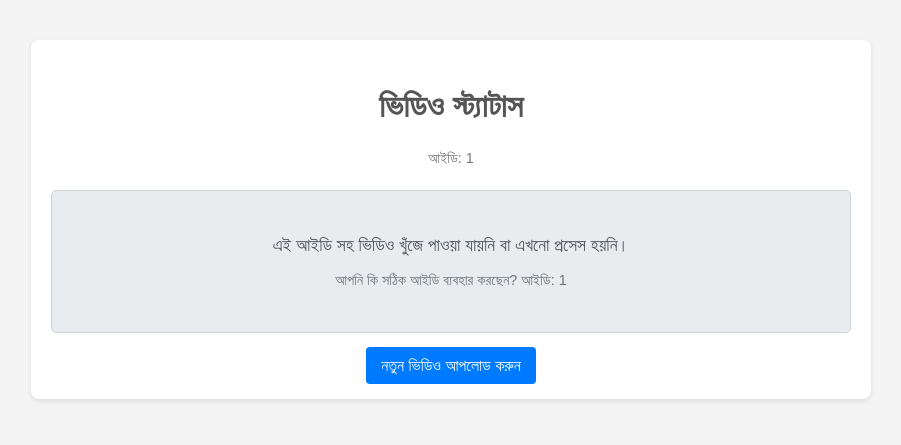
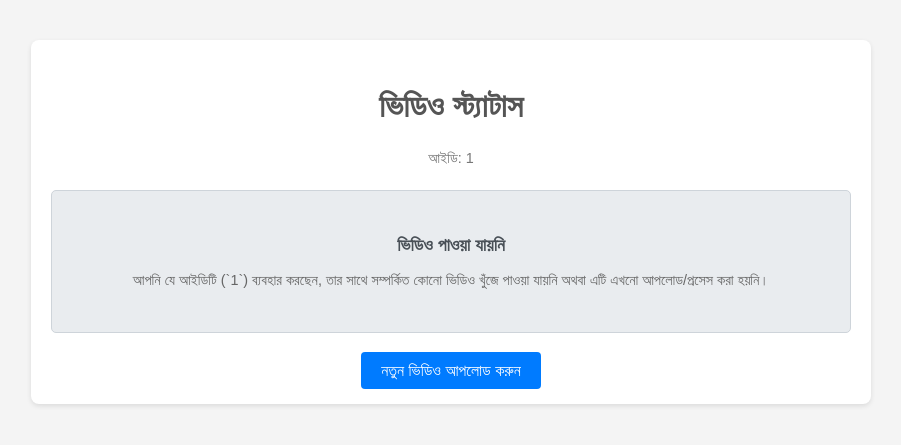
Before and after one commit to shahariarmahfuz/congenial-umbrella, a Flask app: page /video/1 in a window 1280 px wide. Shown: the top 445 px of the page, without its empty margins (189-1090 px from the left). Run offline with Flask 3, Linux system fonts and the light colour scheme; some libraries are stand-ins or nearby versions.

Commit message:
Update video_status.html

```diff
--- a/templates/video_status.html
+++ b/templates/video_status.html
@@ -4,31 +4,39 @@
     <meta charset="UTF-8">
     <meta name="viewport" content="width=device-width, initial-scale=1.0">
     <title>ভিডিও স্ট্যাটাস - {{ video_id }}</title>
-    <script src="https://cdn.jsdelivr.net/npm/hls.js@latest"></script>
+
+    <link rel="stylesheet" href="https://cdn.plyr.io/3.7.8/plyr.css" />
+
     <style>
         body { font-family: sans-serif; line-height: 1.6; padding: 20px; background-color: #f4f4f4; color: #333; margin: 0;}
         .container { max-width: 800px; margin: 20px auto; background: #fff; padding: 20px; border-radius: 8px; box-shadow: 0 2px 5px rgba(0,0,0,0.1); }
         h1 { color: #555; text-align: center; margin-bottom: 5px; }
         .video-id-display { text-align: center; font-size: 0.9em; color: #777; margin-bottom: 20px; word-wrap: break-word; }
-        #videoPlayer { width: 100%; max-width: 100%; border: 1px solid #ccc; background-color: #000; }
+
+        /* Plyr প্লেয়ার কন্টেইনার */
+        .plyr__video-embed {
+             /* আপনি এখানে অতিরিক্ত স্টাইল যোগ করতে পারেন */
+             margin-bottom: 15px; /* নীচের লিঙ্কের সাথে স্পেস তৈরি করতে */
+        }
+
+        /* স্ট্যাটাস মেসেজ ও অন্যান্য স্টাইল আগের মতোই থাকবে */
         .status-message { text-align: center; padding: 30px; border-radius: 5px; margin-top: 20px; border: 1px solid; }
         .status-message.processing { background-color: #fffbe6; border-color: #ffe58f; color: #8a6d3b; }
         .status-message.error { background-color: #f8d7da; border-color: #f5c6cb; color: #721c24; }
         .status-message.not-found { background-color: #e9ecef; border-color: #ced4da; color: #495057; }
-        .status-message p { margin: 10px 0; font-size: 1.1em; }
-        .error-details { margin-top: 15px; font-size: 0.9em; text-align: left; white-space: pre-wrap; background-color: #f1f1f1; padding: 10px; border-radius: 4px; max-height: 200px; overflow-y: auto;}
-        .loader { border: 4px solid #f3f3f3; border-radius: 50%; border-top: 4px solid #3498db; width: 30px; height: 30px; -webkit-animation: spin 2s linear infinite; animation: spin 2s linear infinite; margin: 10px auto; }
+        .status-message p { margin: 10px 0; font-size: 1.1em; font-weight: bold;}
+        .status-message .sub-text { font-size: 0.9em; color: #666; font-weight: normal;}
+        .error-details { margin-top: 15px; font-size: 0.9em; text-align: left; white-space: pre-wrap; background-color: #f1f1f1; padding: 10px; border-radius: 4px; max-height: 200px; overflow-y: auto; border: 1px solid #ddd; }
+        .loader { border: 5px solid #f3f3f3; border-radius: 50%; border-top: 5px solid #3498db; width: 40px; height: 40px; -webkit-animation: spin 1.5s linear infinite; animation: spin 1.5s linear infinite; margin: 20px auto; }
         @-webkit-keyframes spin { 0% { -webkit-transform: rotate(0deg); } 100% { -webkit-transform: rotate(360deg); } }
         @keyframes spin { 0% { transform: rotate(0deg); } 100% { transform: rotate(360deg); } }
-        .action-link { display: block; text-align: center; margin-top: 20px; }
-        .action-link a { background-color: #007bff; color: white; padding: 10px 15px; text-decoration: none; border-radius: 4px; }
+        .action-link { display: block; text-align: center; margin-top: 25px; }
+        .action-link a { background-color: #007bff; color: white; padding: 10px 20px; text-decoration: none; border-radius: 4px; font-size: 1em; }
         .action-link a:hover { background-color: #0056b3; }
-         /* Flash Messages (also useful on this page) */
         .flash-messages { list-style: none; padding: 0; margin-bottom: 15px; }
         .flash-messages li { padding: 10px; margin-bottom: 10px; border-radius: 4px; }
         .flash-messages .info { background-color: #d9edf7; color: #31708f; border: 1px solid #bce8f1; }
         .flash-messages .error { background-color: #f2dede; color: #a94442; border: 1px solid #ebccd1; }
-
     </style>
 </head>
 <body>
@@ -47,98 +55,163 @@
         {% endwith %}
 
         {% if status == 'ready' %}
-            <video id="videoPlayer" controls></video>
-            <script>
-                document.addEventListener('DOMContentLoaded', function () {
-                    var video = document.getElementById('videoPlayer');
-                    // Construct the HLS source URL using the video_id
-                    var videoSrc = '/hls/{{ video_id }}/master.m3u8';
+            <div class="plyr__video-embed" id="player-container">
+                 <video controls crossorigin playsinline id="hls-player"></video>
+            </div>
 
-                    if (Hls.isSupported()) {
-                        var hls = new Hls();
-                        console.log("HLS.js সমর্থিত। লোড হচ্ছে:", videoSrc);
-                        hls.loadSource(videoSrc);
-                        hls.attachMedia(video);
-                        hls.on(Hls.Events.MANIFEST_PARSED, function() {
-                            console.log("ম্যানিফেস্ট পার্স হয়েছে। প্লে শুরু হচ্ছে...");
-                            video.play().catch(e => console.error("প্লেব্যাক শুরু করতে সমস্যা:", e));
-                        });
-                        hls.on(Hls.Events.ERROR, function (event, data) {
-                            console.error('HLS.js ত্রুটি:', data);
-                            // Add more robust error handling if needed
-                        });
-                    } else if (video.canPlayType('application/vnd.apple.mpegurl')) {
-                        console.log("নেটিভ HLS সমর্থন পাওয়া গেছে।");
-                        video.src = videoSrc;
-                        video.addEventListener('loadedmetadata', function() {
-                           video.play().catch(e => console.error("প্লেব্যাক শুরু করতে সমস্যা:", e));
-                        });
-                         video.addEventListener('error', function(e) {
-                            console.error('নেটিভ HLS প্লেয়ার ত্রুটি:', video.error);
-                        });
-                    } else {
-                        alert('দুঃখিত, আপনার ব্রাউজার HLS স্ট্রিমিং সমর্থন করে না।');
-                        console.error('HLS সমর্থিত নয়।');
-                    }
-                });
-            </script>
             <div class="action-link">
                 <a href="{{ url_for('index') }}">নতুন ভিডিও আপলোড করুন</a>
             </div>
 
         {% elif status == 'processing' %}
             <div class="status-message processing">
-                <p>আপনার ভিডিও প্রসেস করা হচ্ছে...</p>
+                <p>অপেক্ষা করুন</p>
                 <div class="loader"></div>
-                <p style="font-size: 0.9em; color: #666;">বড় ফাইলের জন্য এতে কিছু সময় লাগতে পারে। পৃষ্ঠাটি রিফ্রেশ করার প্রয়োজন নেই, এটি স্বয়ংক্রিয়ভাবে আপডেট হবে।</p>
+                <p class="sub-text">আপনার ভিডিও প্রক্রিয়া করা হচ্ছে। এটি সম্পূর্ণ হতে ফাইলের আকারের উপর নির্ভর করে কিছু সময় লাগতে পারে।</p>
              </div>
              <script>
-                // প্রতি 10 সেকেন্ডে পৃষ্ঠাটি রিফ্রেশ করুন যাতে স্ট্যাটাস আপডেট দেখা যায়
-                setTimeout(() => {
-                    // Only reload if the status is still processing, prevent reload loops on error/ready
-                    fetch(window.location.href) // Fetch current page status without full reload
-                       .then(response => response.text())
+                 // আগের মতোই স্ট্যাটাস চেক ও রিফ্রেশ করার লজিক
+                 setTimeout(() => {
+                    console.log("Checking status...");
+                     fetch(window.location.href)
+                       .then(response => {
+                           if (!response.ok) { throw new Error('Network response was not ok'); }
+                           return response.text();
+                        })
                        .then(html => {
-                           // Crude check: See if the processing message is still present
-                           // A better approach might be a dedicated status API endpoint
-                           if (html.includes('ভিডিও প্রসেস করা হচ্ছে')) {
-                               console.log("Still processing, reloading...");
+                           const parser = new DOMParser();
+                           const doc = parser.parseFromString(html, 'text/html');
+                           if (doc.querySelector('.loader')) {
+                               console.log("Still processing, reloading page...");
                                window.location.reload();
                            } else {
-                               console.log("Processing likely finished or encountered an error. Stopping auto-reload.");
+                               console.log("Processing seems finished or status changed. Stopping auto-reload.");
                            }
                        })
                        .catch(error => {
                             console.error("Error checking status:", error);
-                            // Fallback to reload anyway after a delay
-                            setTimeout(() => window.location.reload(), 15000);
+                            console.log("Error checking status, reloading page as fallback...");
+                            setTimeout(() => window.location.reload(), 20000);
                        });
-                }, 10000); // 10000 মিলিসেকেন্ড = 10 সেকেন্ড
+                }, 15000);
              </script>
 
         {% elif status == 'error' %}
             <div class="status-message error">
-                <p>ভিডিও প্রসেসিংয়ের সময় একটি ত্রুটি ঘটেছে।</p>
+                <p>ভিডিও প্রক্রিয়াকরণে ত্রুটি</p>
+                <p class="sub-text">এই ভিডিওটি প্রসেস করার সময় একটি সমস্যা হয়েছে।</p>
                 {% if error %}
                     <div class="error-details">
-                        <strong>বিস্তারিত:</strong>
+                        <strong>ত্রুটির বিবরণ:</strong>
                         <pre>{{ error }}</pre>
                     </div>
                 {% endif %}
              </div>
              <div class="action-link">
-                <a href="{{ url_for('index') }}">আবার চেষ্টা করুন (নতুন আপলোড)</a>
+                <a href="{{ url_for('index') }}">নতুন ভিডিও আপলোড করার চেষ্টা করুন</a>
              </div>
 
         {% else %} {# status == 'not_found' or unknown #}
              <div class="status-message not-found">
-                 <p>এই আইডি সহ ভিডিও খুঁজে পাওয়া যায়নি বা এখনো প্রসেস হয়নি।</p>
-                 <p style="font-size: 0.9em; color: #6c757d;">আপনি কি সঠিক আইডি ব্যবহার করছেন? আইডি: {{ video_id }}</p>
+                 <p>ভিডিও পাওয়া যায়নি</p>
+                 <p class="sub-text">আপনি যে আইডিটি (`{{ video_id }}`) ব্যবহার করছেন, তার সাথে সম্পর্কিত কোনো ভিডিও খুঁজে পাওয়া যায়নি অথবা এটি এখনো আপলোড/প্রসেস করা হয়নি।</p>
              </div>
               <div class="action-link">
                 <a href="{{ url_for('index') }}">নতুন ভিডিও আপলোড করুন</a>
              </div>
         {% endif %}
 
-    </div> </body>
+    </div> <script src="https://cdn.plyr.io/3.7.8/plyr.polyfilled.js"></script>
+    <script src="https://cdn.jsdelivr.net/npm/hls.js@latest"></script>
+
+    <script>
+        document.addEventListener('DOMContentLoaded', () => {
+            // শুধুমাত্র 'ready' স্ট্যাটাসেই প্লেয়ার সেটআপ করুন
+            {% if status == 'ready' %}
+                const video = document.getElementById('hls-player');
+                const source = '/hls/{{ video_id }}/master.m3u8'; // আপনার HLS মাস্টারের URL
+
+                // ব্যাকএন্ডে ব্যবহৃত রেজোলিউশনগুলো এখানে উল্লেখ করুন
+                // এটি Plyr কে কোয়ালিটি মেনুতে সঠিক লেবেল দেখাতে সাহায্য করে
+                const availableQualities = [720, 480, 360]; // app.py তে RESOLUTIONS অনুযায়ী
+
+                const defaultOptions = {
+                     // এখানে Plyr এর কাস্টম অপশন যোগ করতে পারেন
+                     tooltips: { controls: true, seek: true },
+                     // captions: { active: true, language: 'auto', update: true }, // সাবটাইটেল থাকলে
+                };
+
+                // প্রথমে চেক করুন ব্রাউজার নেটিভভাবে HLS সমর্থন করে কিনা (যেমন Safari)
+                if (video.canPlayType('application/vnd.apple.mpegurl')) {
+                    console.log("নেটিভ HLS সমর্থন পাওয়া গেছে (যেমন Safari)।");
+                    video.src = source;
+                    // নেটিভ HLS এর জন্য Plyr ইনিশিয়ালাইজ করুন (কোয়ালিটি অপশন এখানে কম কার্যকর হতে পারে)
+                    const player = new Plyr(video, defaultOptions);
+                    window.player = player; // গ্লোবাল স্কোপে রাখুন ডিবাগিংয়ের জন্য (ঐচ্ছিক)
+
+                } else if (Hls.isSupported()) {
+                    // যেসব ব্রাউজার নেটিভভাবে HLS সমর্থন করে না, তাদের জন্য hls.js ব্যবহার করুন
+                    console.log("Hls.js ব্যবহার করে HLS প্লেব্যাক শুরু হচ্ছে।");
+                    const hls = new Hls();
+                    hls.loadSource(source);
+
+                    // hls.js কে ভিডিও এলিমেন্টের সাথে বাইন্ড করুন
+                    hls.attachMedia(video);
+
+                    // Plyr কে hls.js এর সাথে কাজ করতে বলুন
+                    // hls.js লোড হওয়ার পর Plyr ইনিশিয়ালাইজ করা জরুরি
+                    const player = new Plyr(video, {
+                        ...defaultOptions, // আগের অপশনগুলো অন্তর্ভুক্ত করুন
+                        quality: {
+                           default: 480, // ডিফল্ট কোয়ালিটি (অপশনাল, hls.js অটো সিলেক্ট করতে পারে)
+                           options: availableQualities, // উপলব্ধ কোয়ালিটির তালিকা (hls.js থেকে প্রাপ্ত লেভেলের সাথে ম্যাচ করার জন্য)
+                           forced: false, // শুরুতে অ্যাডাপ্টিভ বিটরেট ব্যবহার করতে দিন
+                           onChange: (quality) => console.log('কোয়ালিটি পরিবর্তিত হয়েছে:', quality),
+                        },
+                    });
+
+                    window.hls = hls; // Plyr এর ইন্টিগ্রেশনের জন্য hls instance কে window অবজেক্টে যোগ করুন
+                    window.player = player; // গ্লোবাল স্কোপে রাখুন ডিবাগিংয়ের জন্য (ঐচ্ছিক)
+
+                     // hls.js এর লেভেল লোড হওয়ার পর কোয়ালিটি অপশন আপডেট হতে পারে
+                     hls.on(Hls.Events.MANIFEST_PARSED, function(event, data) {
+                        console.log("HLS ম্যানিফেস্ট পার্স হয়েছে, লেভেলস:", data.levels);
+                        // এখানে player.quality আপডেট করার প্রয়োজন হতে পারে যদি ডায়নামিকভাবে করতে চান
+                        // কিন্তু সাধারণত Plyr এর quality.options কনফিগারেশনই যথেষ্ট
+                    });
+
+                    hls.on(Hls.Events.ERROR, function(event, data) {
+                        console.error('HLS.js Error:', data);
+                         if (data.fatal) {
+                            switch(data.type) {
+                            case Hls.ErrorTypes.NETWORK_ERROR:
+                                console.error('Fatal network error encountered, trying to recover...');
+                                // hls.startLoad(); // রিকভারির চেষ্টা
+                                break;
+                            case Hls.ErrorTypes.MEDIA_ERROR:
+                                console.error('Fatal media error encountered, trying to recover...');
+                                // hls.recoverMediaError(); // রিকভারির চেষ্টা
+                                break;
+                            default:
+                                // cannot recover
+                                console.error('Unrecoverable HLS error', data);
+                                // hls.destroy(); // দরকার হলে hls instance ধ্বংস করুন
+                                break;
+                            }
+                        }
+                    });
+
+                } else {
+                    console.error('দুঃখিত, আপনার ব্রাউজার HLS সমর্থন করে না।');
+                    // একটি ফলব্যাক বার্তা দেখাতে পারেন
+                     const playerContainer = document.getElementById('player-container');
+                     if(playerContainer) {
+                        playerContainer.innerHTML = '<p style="color: red; text-align: center;">দুঃখিত, আপনার ব্রাউজার HLS ভিডিও প্লেব্যাক সমর্থন করে না।</p>';
+                     }
+                }
+            {% endif %} // status == 'ready' শেষ
+        });
+    </script>
+
+</body>
 </html>
```
